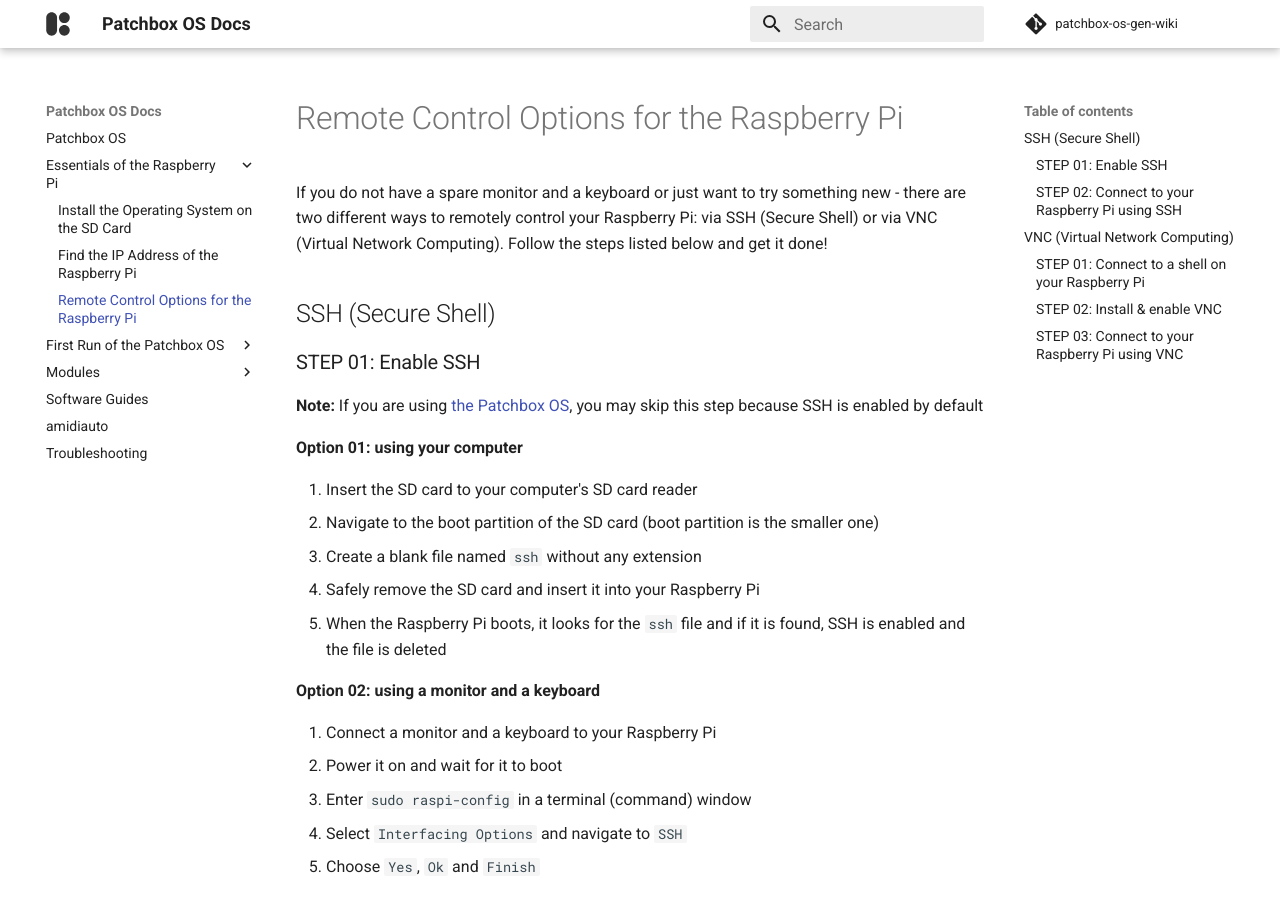
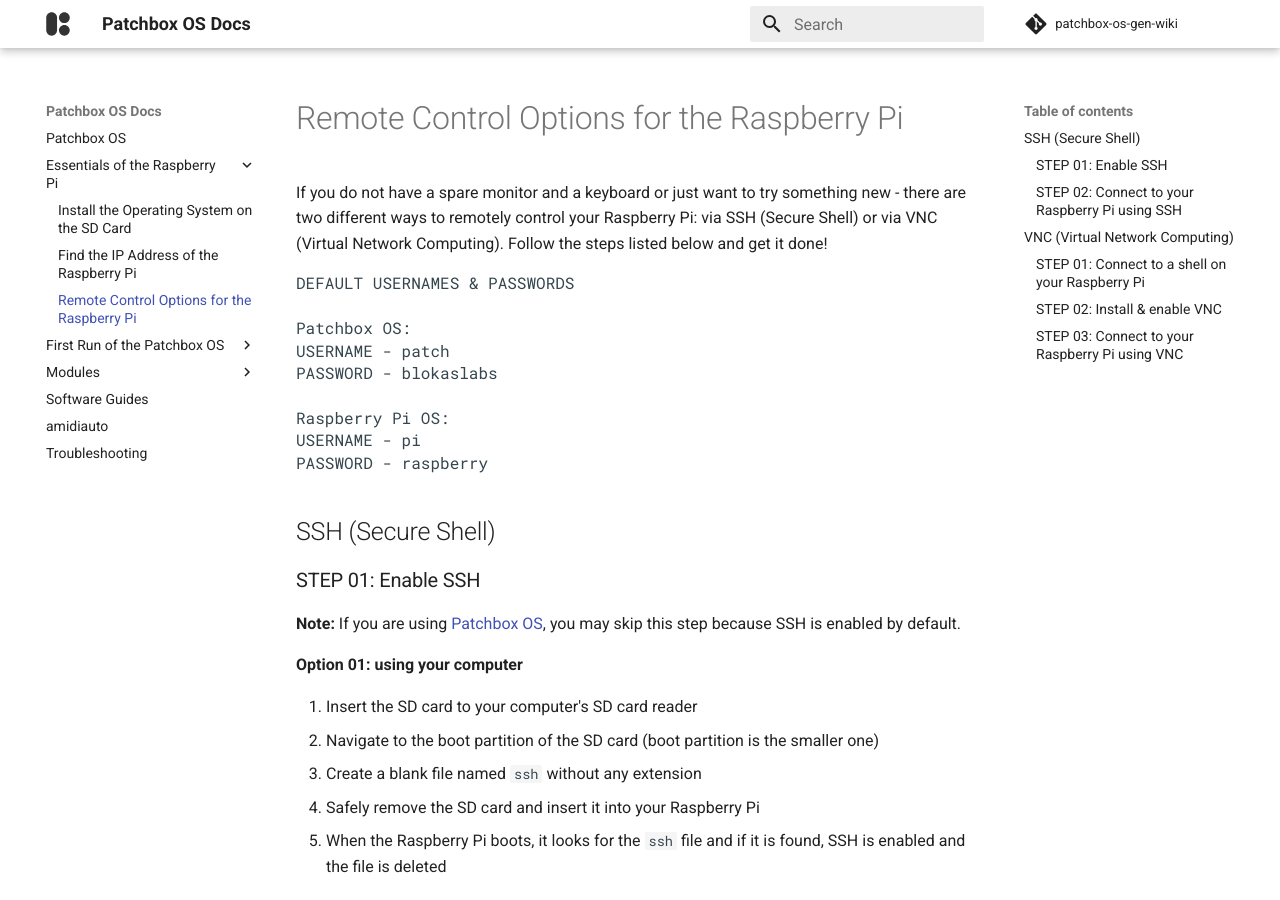
Before and after one commit to BlokasLabs/patchbox-os-docs, an MkDocs documentation site: the page built from docs/RemoteControl.md, in a window 1280 px wide and 900 px high. Built offline with MkDocs 1.6.1 and Material for MkDocs 9.7.7, drawn with Linux system fonts in a browser that asks for light colours; comment, search, counter and statistics services are not loaded; old or Windows-style settings are respelled for this version of MkDocs; some of the changed text lies outside the part shown.

Commit message:
Small fixes

```diff
--- a/docs/RemoteControl.md
+++ b/docs/RemoteControl.md
@@ -1,12 +1,24 @@
 # Remote Control Options for the Raspberry Pi
 
 If you do not have a spare monitor and a keyboard or just want to try something new - there are two different ways to remotely control your Raspberry Pi: via SSH (Secure Shell) or via VNC (Virtual Network Computing). Follow the steps listed below and get it done!
+
+<pre>
+DEFAULT USERNAMES & PASSWORDS
+
+Patchbox OS:
+USERNAME - patch
+PASSWORD - blokaslabs
+
+Raspberry Pi OS:
+USERNAME - pi
+PASSWORD - raspberry
+</pre>
 
 ## SSH (Secure Shell)
 
 ### STEP 01: Enable SSH
 
-**Note:** If you are using <a href="https://blokas.io/patchbox-os/" target="_blank">the Patchbox OS</a>, you may skip this step because SSH is enabled by default
+**Note:** If you are using <a href="https://blokas.io/patchbox-os/" target="_blank">Patchbox OS</a>, you may skip this step because SSH is enabled by default.
 
 **Option 01: using your computer**
 
@@ -85,12 +97,14 @@ If you do not have a spare monitor and a keyboard or just want to try something
 3. Launch the RealVNC Viewer and enter [the IP address of your Raspberry Pi](FindTheIP.md)
 4. When asked, enter the username and password
 
-        DEFAULT USERNAMES & PASSWORDS
+<pre>
+DEFAULT USERNAMES & PASSWORDS
 
-        Raspberry Pi OS:
-        USERNAME - pi
-        PASSWORD - raspberry
+Patchbox OS:
+USERNAME - patch
+PASSWORD - blokaslabs
 
-        Patchbox OS:
-        USERNAME - patch
-        PASSWORD - blokaslabs
+Raspberry Pi OS:
+USERNAME - pi
+PASSWORD - raspberry
+</pre>
```
Also changed, not shown: docs/FindTheIP.md (+1 -1 lines), docs/FirstRun.md (+1 -1 lines), docs/InstallOS.md (+2 -2 lines), docs/Modules.md (+4 -4 lines).
